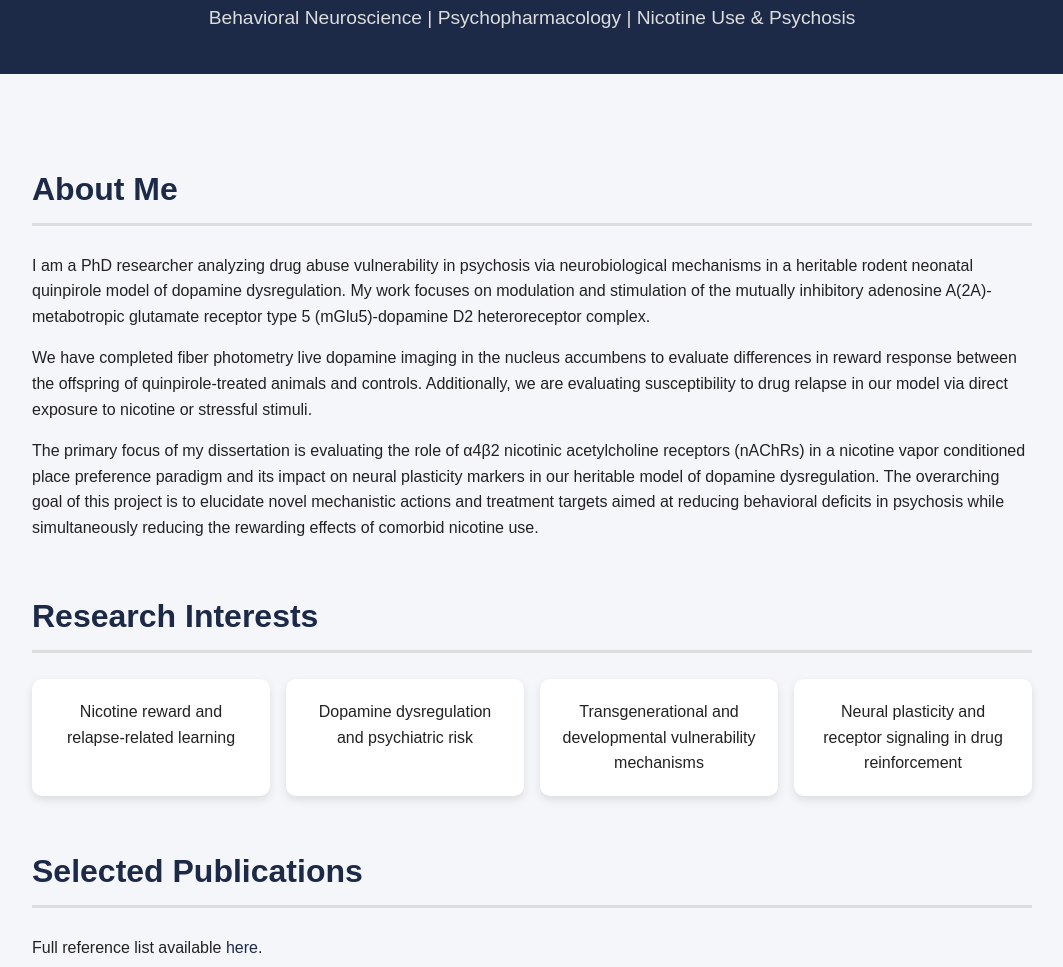
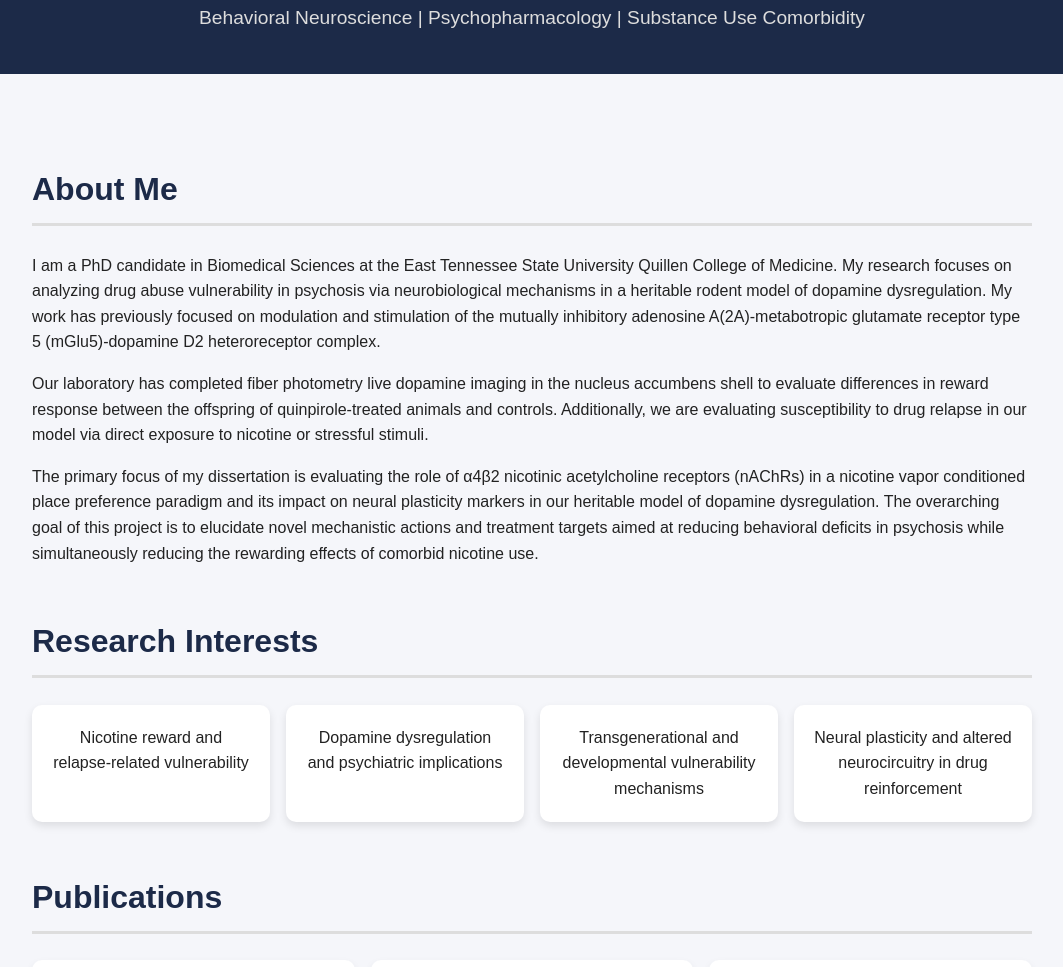
Before and after one commit to anthony-cuozzo/anthony-cuozzo.github.io, a plain HTML site: page index.html in a window 1280 px wide. Shown: the part 327-1294 px from the top of the page, without its empty margins (108-1171 px from the left). Drawn offline with Linux system fonts and the light colour scheme.

Commit message:
Update index.html

```diff
--- a/index.html
+++ b/index.html
@@ -149,7 +149,7 @@
   <header>
     <img src="profile.jpg" alt="Profile Photo of Anthony Cuozzo">
     <h1>Anthony Cuozzo</h1>
-    <p>Behavioral Neuroscience | Psychopharmacology | Nicotine Use & Psychosis</p>
+    <p>Behavioral Neuroscience | Psychopharmacology | Substance Use Comorbidity</p>
   </header>
 
   <main>
@@ -157,10 +157,10 @@
     <section id="about-me">
       <h2>About Me</h2>
       <p>
-        I am a PhD researcher analyzing drug abuse vulnerability in psychosis via neurobiological mechanisms in a heritable rodent neonatal quinpirole model of dopamine dysregulation. My work focuses on modulation and stimulation of the mutually inhibitory adenosine A(2A)-metabotropic glutamate receptor type 5 (mGlu5)-dopamine D2 heteroreceptor complex.
+        I am a PhD candidate in Biomedical Sciences at the East Tennessee State University Quillen College of Medicine. My research focuses on analyzing drug abuse vulnerability in psychosis via neurobiological mechanisms in a heritable rodent model of dopamine dysregulation. My work has previously focused on modulation and stimulation of the mutually inhibitory adenosine A(2A)-metabotropic glutamate receptor type 5 (mGlu5)-dopamine D2 heteroreceptor complex.
       </p>
       <p>
-        We have completed fiber photometry live dopamine imaging in the nucleus accumbens to evaluate differences in reward response between the offspring of quinpirole-treated animals and controls. Additionally, we are evaluating susceptibility to drug relapse in our model via direct exposure to nicotine or stressful stimuli.
+        Our laboratory has completed fiber photometry live dopamine imaging in the nucleus accumbens shell to evaluate differences in reward response between the offspring of quinpirole-treated animals and controls. Additionally, we are evaluating susceptibility to drug relapse in our model via direct exposure to nicotine or stressful stimuli.
       </p>
       <p>
         The primary focus of my dissertation is evaluating the role of α4β2 nicotinic acetylcholine receptors (nAChRs) in a nicotine vapor conditioned place preference paradigm and its impact on neural plasticity markers in our heritable model of dopamine dysregulation. The overarching goal of this project is to elucidate novel mechanistic actions and treatment targets aimed at reducing behavioral deficits in psychosis while simultaneously reducing the rewarding effects of comorbid nicotine use.
@@ -171,17 +171,16 @@
     <section id="research-interests">
       <h2>Research Interests</h2>
       <div class="interest-grid">
-        <div class="interest-card">Nicotine reward and relapse-related learning</div>
-        <div class="interest-card">Dopamine dysregulation and psychiatric risk</div>
+        <div class="interest-card">Nicotine reward and relapse-related vulnerability</div>
+        <div class="interest-card">Dopamine dysregulation and psychiatric implications</div>
         <div class="interest-card">Transgenerational and developmental vulnerability mechanisms</div>
-        <div class="interest-card">Neural plasticity and receptor signaling in drug reinforcement</div>
+        <div class="interest-card">Neural plasticity and altered neurocircuitry in drug reinforcement</div>
       </div>
     </section>
 
     <!-- Selected Publications -->
     <section id="publications">
-      <h2>Selected Publications</h2>
-      <p>Full reference list available <a href="#">here</a>.</p>
+      <h2>Publications</h2>
       <div class="pub-grid">
         <div class="pub-card">
           <strong>Peeters, L. D., Wills, L. J., Cuozzo, A. M., Ivanich, K. L., Brown, R. W.</strong>
@@ -212,12 +211,12 @@
 
     <!-- Contact -->
     <section id="contact">
-      <h2>Contact</h2>
+      <h2>Contact Info</h2>
       <p>
         Email: <a href="mailto:cuozzoa@etsu.edu">cuozzoa@etsu.edu</a><br>
         ORCID: <a href="https://orcid.org/0009-0001-6795-0882" target="_blank">https://orcid.org/0009-0001-6795-0882</a><br>
         ResearchGate: <a href="https://www.researchgate.net/profile/Anthony-Cuozzo?ev=hdr_xprf" target="_blank">ResearchGate Profile</a><br>
-        LinkedIn: <a href="https://www.linkedin.com/in/anthony-cuozzo00/" target="_blank">LinkedIn</a>
+        LinkedIn: <a href="https://www.linkedin.com/in/anthony-cuozzo00/" target="_blank">LinkedIn Profile</a>
       </p>
     </section>
   </main>
```
